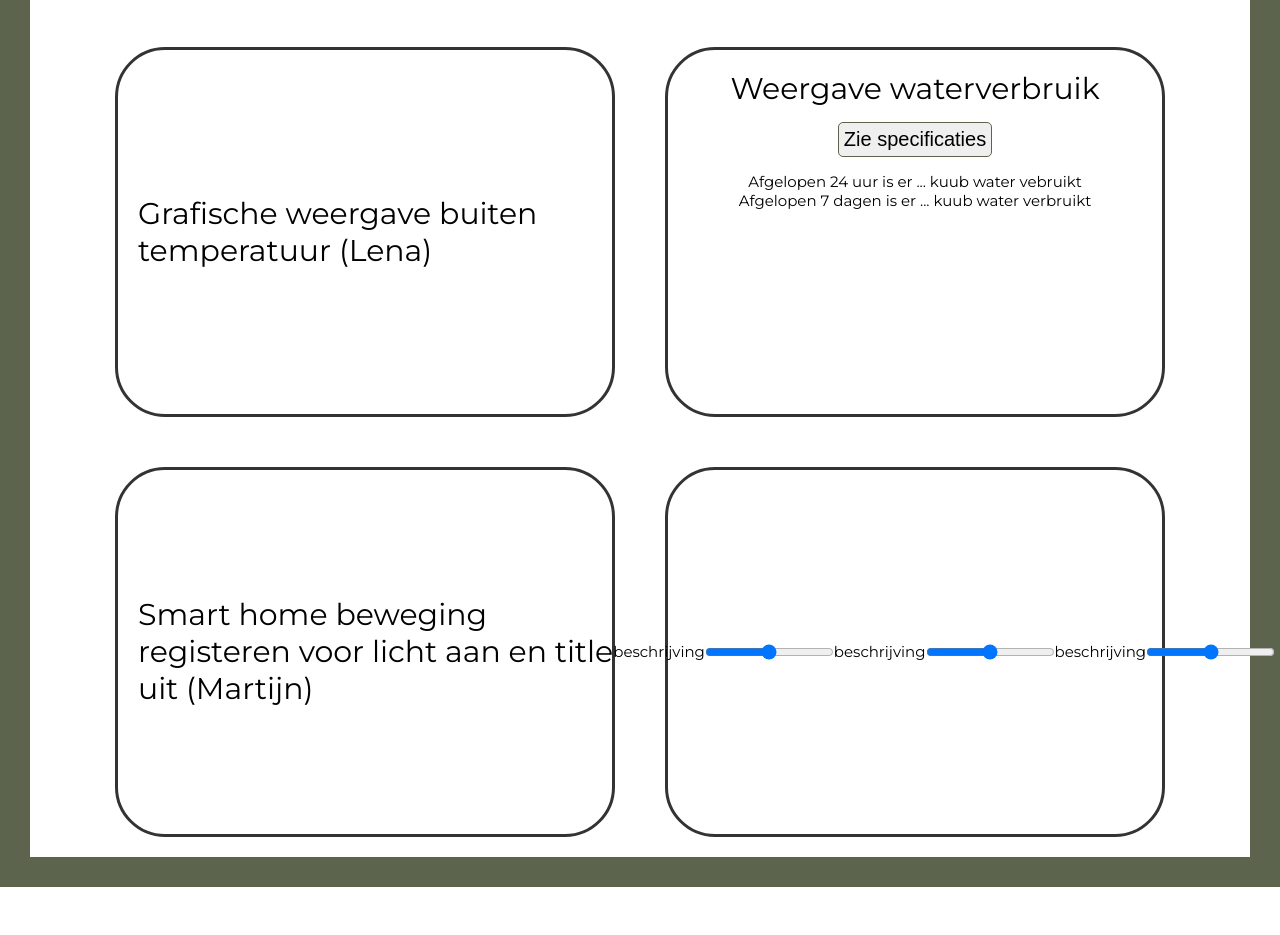
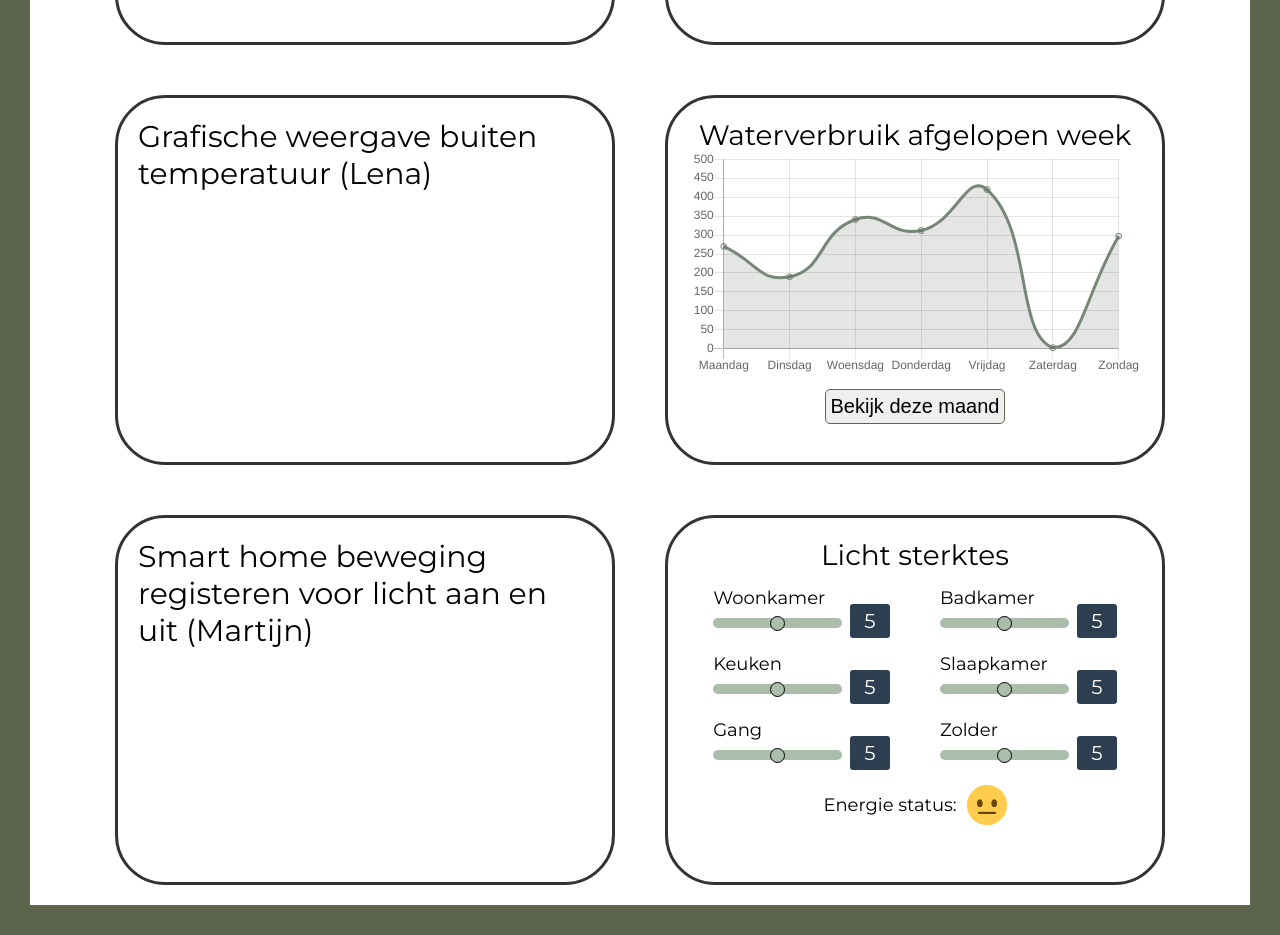
Before and after one commit to martijnnuis/duurzaam-huis, a plain HTML site: page index.html in a window 1280 px wide. Shown: the part 663-1598 px from the top of the page. Before the commit the page ends 1550 px from the top, so only its background shows below. Drawn offline with nearby package versions, Linux system fonts and the light colour scheme.

Commit message:
Licht sterktes af

```diff
--- a/css/style.css
+++ b/css/style.css
@@ -6,16 +6,15 @@
 }
 
 html{
-    /* 1 REM IS NU 10 PX */
     font-size: 62.5%;
 }
 
 :root{
+    --color--boxes: #aabeab;
     --background--body: #9da482;
+    --extra--color:#879884;
+    --color--highlights: #5c644e;
     --color--text: #232914;
-    --color--highlights: #5c644e;
-    --color--boxes: #aabeab;
-    --extra--color:#879884;
 }
 
 body{
@@ -26,7 +25,6 @@ body{
 
 
     /* Main */
-
 main{
     margin: 2rem;
 }
@@ -38,17 +36,17 @@ main{
 }
 
     /* Header */
+.header{
+    display: flex;
+    justify-content: space-between;
+    padding: 1rem 12rem;
+    width: 100%;
+}
 
 .dashboard-name{
     display: flex;
     align-items: start;
     gap: 2rem;
-}
-
-.header{
-    display: flex;
-    justify-content: space-between;
-    padding: 2rem 5rem;
 }
 
 .header img {
@@ -80,6 +78,10 @@ main{
     height: 3.2rem;
 }
 
+.time{
+    width: 18rem;
+}
+
 .time, .date{
     display: flex;
     flex-direction: row;
@@ -93,7 +95,6 @@ main{
 
 
     /* Content van dashbaord */
-
 .content{
     display: grid;
     grid-gap: 5rem;
@@ -102,7 +103,6 @@ main{
 
 
     /* Boxes algemeen */
-
 .box{
     border: 0.3rem solid rgba(0, 0, 0, 0.8);
     font-size: 3rem;
@@ -113,17 +113,18 @@ main{
     max-width: 50rem;
 
     display: flex;
+    flex-direction: column;
     align-items: center;
-    justify-content: center;
+    justify-content: start;
 }
 
 .box h2{
-    font-size: 3rem;
+    font-size: 2.8rem;
     font-weight: 300;
 }
 
 .box p{
-    font-size: 1.5rem;
+    font-size: 1.8rem;
 }
 
     /* Box 1 */
@@ -139,23 +140,91 @@ main{
 
 
     /* Box 4 */
-
-.box-4{
-    display: flex;
-    flex-direction: column;
-    align-items: center;
-    justify-content: start;
-}
-
-
 .box-4 button{
     font-size: 2rem;
     padding: 0.5rem;
     border: 0.1rem solid var(--color--highlights);
     border-radius: 0.5rem;
-    margin: 1.5rem 0;
+    margin: 1rem 0;
 }
 
+/* Box 5 */
+
+
+
+/* Box 6 */
+.box-6 h2{
+    margin: 0 0 1.5rem 0;
+}
+
+.licht-sliders{
+    display: flex;
+    flex-direction: row;
+    gap: 5rem;
+}
+
+.licht-col-1, .licht-col-2{
+    display: flex;
+    flex-direction: column;
+}
+
+.item p{
+    font-weight: 500;
+    margin-bottom: -1rem;
+}
+
+.item{
+    margin: 0 0 1.5rem 0;
+}
+
+.box-6 input{
+    appearance: none;
+    background: var(--color--boxes);
+    border-radius: 0.5rem;
+}
+
+.box-6 input::-webkit-slider-thumb {
+    -webkit-appearance: none;
+    appearance: none;
+    width: 1.5rem;
+    height: 1.5rem;
+    border-radius: 50%;
+    background: var(--color--boxes);
+    border: 1.5px solid black;
+    cursor: pointer;
+}
+
+.slider::-webkit-slider-thumb:hover {
+    transform: scale(1.1);
+    background: #2c3e50;
+}
+
+.slider {
+    height: 1rem;
+    outline: none;
+}
+
+.value {
+    display: inline-block;
+    text-align: center;
+    font-size: 2rem;
+    color: #fff;
+    background: #2c3e50;
+    border-radius: 3px;
+    padding: 5px 10px;
+    width: 4rem;
+}
+
+.energieStatus{
+    display: flex;
+    align-items: center;
+}
+
+.energieStatus img{
+    width: 4rem;
+    height: 4rem;
+    margin: 0 0 0 1rem;
+}
 
     /* Responsive */
 
--- a/index.html
+++ b/index.html
@@ -9,7 +9,8 @@
     <link rel="preconnect" href="https://fonts.gstatic.com" crossorigin>
     <link href="https://fonts.googleapis.com/css2?family=Montserrat&display=swap" rel="stylesheet">
     <title>Duurzaamhuis dashboard</title>
-    <link rel="stylesheet" href="/css/style.css">
+    <link rel="icon" href="IMG/logo.webp">
+    <link rel="stylesheet" href="css/style.css">
 </head>
 
 <body>
@@ -58,10 +59,9 @@
 
 
             <article class="box box-4">
-                <h2>Weergave waterverbruik</h2>
-                <a href="waterverbruik.html" target="_blank"><button>Zie specificaties</button></a>
-                <p>Afgelopen 24 uur is er ... kuub water vebruikt</p>
-                <p>Afgelopen 7 dagen is er ... kuub water verbruikt</p>
+                <h2>Waterverbruik afgelopen week</h2>
+                <canvas class="waterVerbruik" id="waterVerbruik"></canvas>
+                <a href="waterPerMaand.html" target="_blank"><button>Bekijk deze maand</button></a>
             </article>
 
 
@@ -73,17 +73,59 @@
 
 
             <article class="box box-6">
-                <h2>title</h2>
+                <h2>Licht sterktes</h2>
 
-                <p>beschrijving</p>
-                <input type="range">
+                <section id="licht-sliders" class="licht-sliders">
 
-                <p>beschrijving</p>
-                <input type="range">
+                    <section class="licht-col-1">
+                        <div class="item">
+                            <p>Woonkamer</p>
+                            <input id="slider" class="slider" type="range" min="0" max="10" step="1">
+                            <div id="value" class="value">0</div>
+                        </div>
 
-                <p>beschrijving</p>
-                <input type="range">
+                        <div class="item">
+                            <p>Keuken</p>
+                            <input id="slider2" class="slider" type="range" min="0" max="10" step="1">
+                            <div id="value2" class="value">0</div>
+                        </div>
 
+                        <div class="item">
+                            <p>Gang</p>
+                            <input id="slider3" class="slider" type="range" min="0" max="10" step="1">
+                            <div id="value3" class="value">0</div>
+                        </div>
+
+                    </section>
+
+                    <section class="licht-col-2">
+
+                        <div class="item">
+                            <p>Badkamer</p>
+                            <input id="slider4" class="slider" type="range" min="0" max="10" step="1">
+                            <div id="value4" class="value">0</div>
+                        </div>
+
+                        <div class="item">
+                            <p>Slaapkamer</p>
+                            <input id="slider5" class="slider" type="range" min="0" max="10" step="1">
+                            <div id="value5" class="value">0</div>
+                        </div>
+
+                        <div class="item">
+                            <p>Zolder</p>
+                            <input id="slider6" class="slider" type="range" min="0" max="10" step="1">
+                            <div id="value6" class="value">0</div>
+                        </div>
+
+                    </section>
+
+
+                </section>
+                <section class="energieStatus">
+                    <p id="lichtHoeveelheid">Energie status:</p>
+                    <img id="energieFoto" src="" alt="">
+                </section>
 
             </article>
 
@@ -91,14 +133,11 @@
         </section>
 
 
-
-
-
-
     </main>
 </body>
-<script src="/js/main.js" defer></script>
-<script src="/js/waterverbruik.js" defer></script>
+<script src="js/main.js" defer></script>
+<script src="js/lichtstanden.js" defer></script>
+<script src="/js/waterPerWeek.js" defer></script>
 <script src="https://cdnjs.cloudflare.com/ajax/libs/Chart.js/2.9.4/Chart.js"></script>
 
 </html>
--- /dev/null
+++ b/js/lichtstanden.js
@@ -0,0 +1,97 @@
+// licht voor woonkamer (1)
+const slider = document.getElementById("slider");
+const value = document.getElementById("value");
+value.innerHTML = slider.value;
+slider.oninput = function () {
+  value.innerHTML = this.value;
+}
+
+// licht voor keuken (2)
+const slider2 = document.getElementById("slider2");
+const value2 = document.getElementById("value2");
+value2.innerHTML = slider2.value;
+slider2.oninput = function () {
+  value2.innerHTML = this.value;
+}
+
+// licht voor gang (3)
+const slider3 = document.getElementById("slider3");
+const value3 = document.getElementById("value3");
+value3.innerHTML = slider3.value;
+slider3.oninput = function () {
+  value3.innerHTML = this.value;
+}
+
+// licht voor badkamer (4)
+const slider4 = document.getElementById("slider4");
+const value4 = document.getElementById("value4");
+value4.innerHTML = slider4.value;
+slider4.oninput = function () {
+  value4.innerHTML = this.value;
+}
+
+// licht voor slaapkamer (5)
+const slider5 = document.getElementById("slider5");
+const value5 = document.getElementById("value5");
+value5.innerHTML = slider5.value;
+slider5.oninput = function () {
+  value5.innerHTML = this.value;
+}
+
+// licht voor zolder (6)
+const slider6 = document.getElementById("slider6");
+const value6 = document.getElementById("value6");
+value6.innerHTML = slider6.value;
+slider6.oninput = function () {
+  value6.innerHTML = this.value;
+}
+
+
+
+
+
+
+
+function checkValues() {
+
+  let value = document.getElementById("slider");
+  let value2 = document.getElementById("slider2");
+  let value3 = document.getElementById("slider3");
+  let value4 = document.getElementById("slider4");
+  let value5 = document.getElementById("slider5");
+  let value6 = document.getElementById("slider6");
+
+  let sum = (value.value + +value2.value + +value3.value + +value4.value + +value5.value + +value6.value);
+
+  const intervalId = setInterval(() => {
+
+    value = document.getElementById("slider");
+    value2 = document.getElementById("slider2");
+    value3 = document.getElementById("slider3");
+    value4 = document.getElementById("slider4");
+    value5 = document.getElementById("slider5");
+    value6 = document.getElementById("slider6");
+
+    sum = (+value.value + +value2.value + +value3.value + +value4.value + +value5.value + +value6.value);
+
+    if (sum >= 38) {
+      document.getElementById("energieFoto").setAttribute("src", "img/sad.png");
+      return;
+    }
+
+    else if (sum < 23) {
+      document.getElementById("energieFoto").setAttribute("src", "img/happy.png");
+      return;
+    }
+
+    else {
+      document.getElementById("energieFoto").setAttribute("src", "img/neutraal.png");
+      return;
+    }
+
+  }, 1000);
+}
+
+
+
+checkValues();
--- a/js/waterverbruik.js
+++ b/js/waterPerWeek.js
@@ -1,7 +1,8 @@
 const xValues = ["Maandag", "Dinsdag", "Woensdag", "Donderdag", "Vrijdag", "Zaterdag", "Zondag"];
-const yValues = [27, 119, 180, 480, 332, 412, 430];
+const yValues = [270, 190, 341, 312, 420, 3, 297];
 
 new Chart("waterVerbruik", {
+
   type: "line",
   data: {
     labels: xValues,
```
Also changed, not shown: js/waterPerMaand.js (added, +27 -0 lines), waterPerMaand.html (renamed from waterverbruik.html, +6 -3 lines), css/waterPerMaand.css (added), img/happy.png (added), img/neutraal.png (added), img/sad.png (added), js/main.js (line endings or trailing spaces).
